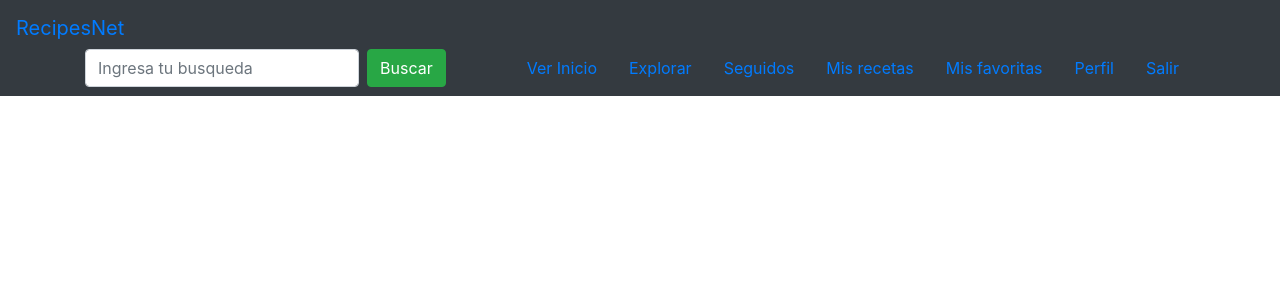
After one commit to RodrigoVelazquez99/recipesNet, a Django app: template main/templates/main/home.html in a window 1280 px wide. The commit adds this page. Shown: the top 300 px of the page. Run offline with Django 3.2, Linux system fonts and the light colour scheme; the template is opened without the code that fills it, so the values that code supplies are empty; some libraries are stand-ins or nearby versions.

Commit message:
Modificaciones en la estructura de los archivos html y uso de herencia en plantillas

```diff
--- /dev/null
+++ b/main/templates/main/base.html
@@ -0,0 +1,27 @@
+{% load static %}
+
+<!DOCTYPE html>
+<html lang="en" dir="ltr">
+  <head>
+    <meta charset="utf-8">
+    <!-- Bootstrap 4.4.1 CSS-->
+    <link rel="stylesheet" href="https://maxcdn.bootstrapcdn.com/bootstrap/4.4.1/css/bootstrap.min.css">
+
+    <!-- JQuery JS -->
+    <script src="https://ajax.googleapis.com/ajax/libs/jquery/3.4.1/jquery.min.js"></script>
+
+    <!-- Bootstrap 4.4.1 JS-->
+    <script src="https://maxcdn.bootstrapcdn.com/bootstrap/4.4.1/js/bootstrap.min.js"></script>
+
+    <!-- Block for head content -->
+    {% block head_content%}
+    {% endblock %}
+
+    {% include "main/nav_bar.html"%}
+  </head>
+  <body>
+    <!--Block for body content -->
+    {% block content %}
+    {% endblock%}
+  </body>
+</html>
--- /dev/null
+++ b/main/templates/main/home.html
@@ -0,0 +1,10 @@
+
+{% extends 'main/base.html'%}
+
+{% block head_content %}
+<title>Inicio</title>
+{% endblock %}
+
+{% block content%}
+
+{% endblock %}
--- /dev/null
+++ b/main/templates/main/nav_bar.html
@@ -0,0 +1,44 @@
+<nav class="navbar bg-dark">
+
+  <a class="navbar-brand" href="/home">RecipesNet</a>
+
+  <div class="container">
+
+    <!-- Barra de búsqueda -->
+    <form class="form-inline" action="#">
+      <input class="form-control mr-sm-2" type="text" placeholder="Ingresa tu busqueda" width= 100>
+      <button class="btn btn-success" type="submit">Buscar</button>
+    </form>
+
+    <ul class="nav nav-pills">
+
+      <div class="nav-item">
+        <a class="nav-link" href="/">Ver Inicio</a>
+      </div>
+
+      <div class="nav-item">
+        <a class="nav-link" href="/explore">Explorar</a>
+      </div>
+
+      <li class="nav-item">
+        <a class="nav-link" href="/following">Seguidos</a>
+      </li>
+
+      <li class="nav-item">
+        <a class="nav-link" href="/recipes">Mis recetas</a>
+      </li>
+
+      <li class="nav-item">
+        <a class="nav-link" href="/favourites">Mis favoritas</a>
+      </li>
+
+      <li class="nav-item">
+        <a class="nav-link" href="/profile">Perfil</a>
+      </li>
+
+      <li class="nav-item">
+        <a class="nav-link" href="/logout">Salir</a>
+      </li>
+    </ul>
+  </div>
+</nav>
--- a/recipesNet/settings.py
+++ b/recipesNet/settings.py
@@ -126,3 +126,8 @@
 # https://docs.djangoproject.com/en/3.0/howto/static-files/
 
 STATIC_URL = '/static/'
+
+# static files not in apps
+STATICFILES_DIRS = (
+    os.path.join(BASE_DIR, 'static'),
+)
```
Also changed, not shown: main/static/main/js/check_password.js (added, +13 -0 lines), main/templates/main/index.html (added, +42 -0 lines), main/templates/main/signup.html (renamed from main/templates/signup.html, +3 -17 lines), main/views.py (+7 -4 lines), main/templates/main/login.html (renamed from main/templates/login.html).
